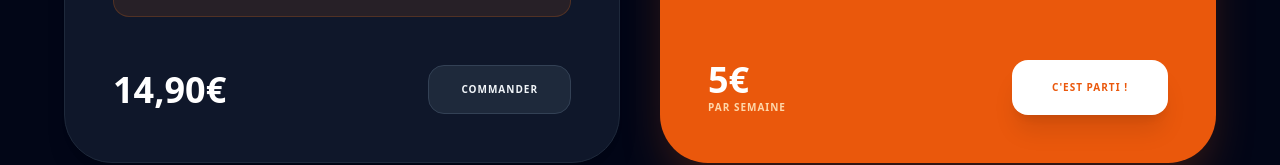
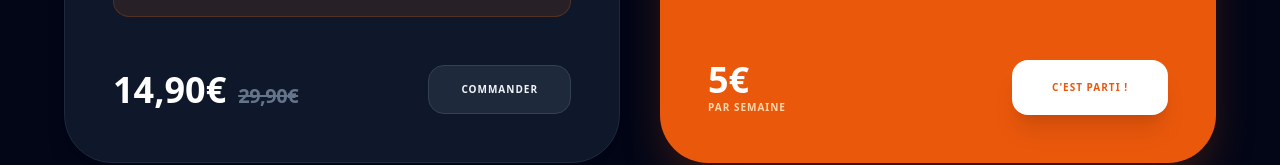
Before and after one commit to RenardTurf/Renard-turf, a React (Vite) app: page / in a window 1280 px wide. Shown: the part 2370-2535 px from the top of the page. Built offline with nearby package versions, Linux system fonts and the light colour scheme.

Commit message:
Update App.jsx

```diff
--- a/src/App.jsx
+++ b/src/App.jsx
@@ -172,7 +172,10 @@ const App = () => {
                     </ul>
                  </div>
                  <div className="flex items-center justify-between mt-auto">
-                    <span className="text-4xl font-black text-white">14,90€</span>
+                    <div className="flex items-baseline gap-3">
+                        <span className="text-4xl font-black text-white">14,90€</span>
+                        <span className="text-xl text-slate-500 line-through font-bold tracking-tight">29,90€</span>
+                    </div>
                     <a href={LINKS.BIBLE} target="_blank" rel="noopener noreferrer" className="bg-slate-800 hover:bg-slate-700 px-8 py-4 rounded-2xl font-black transition-all border border-slate-700 uppercase text-[10px] tracking-widest text-center">Commander</a>
                  </div>
               </div>
```
